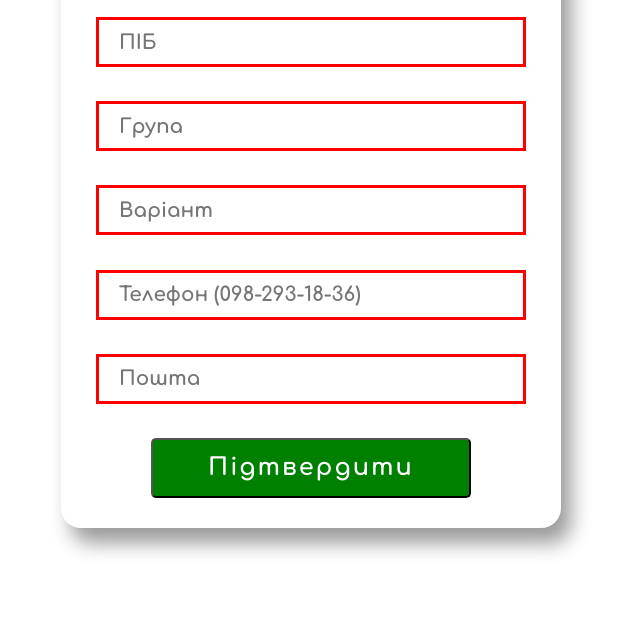
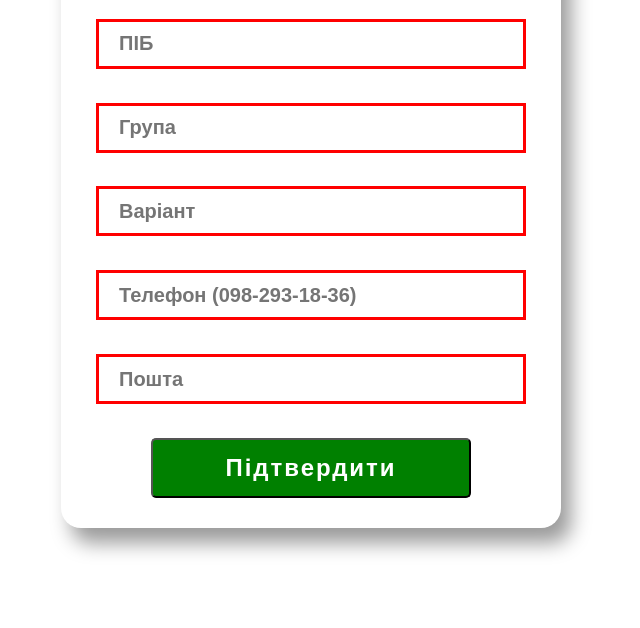
Before and after one commit to pamaf1/Web-laba6, a plain HTML site: page index.html in a window 1280 px wide. Shown: the part 172-800 px from the top of the page, without its empty margins (329-969 px from the left). Drawn offline with Linux system fonts and the light colour scheme.

Commit message:
Update style.css

```diff
--- a/css/style.css
+++ b/css/style.css
@@ -1,10 +1,7 @@
-@import url('https://fonts.googleapis.com/css2?family=Comfortaa:wght@400;700&display=swap');
-
 * {
     box-sizing: border-box;
     padding: 0;
     margin: 0;
-    font-family: 'Comfortaa', sans-serif;
 }
 
 body {
```
